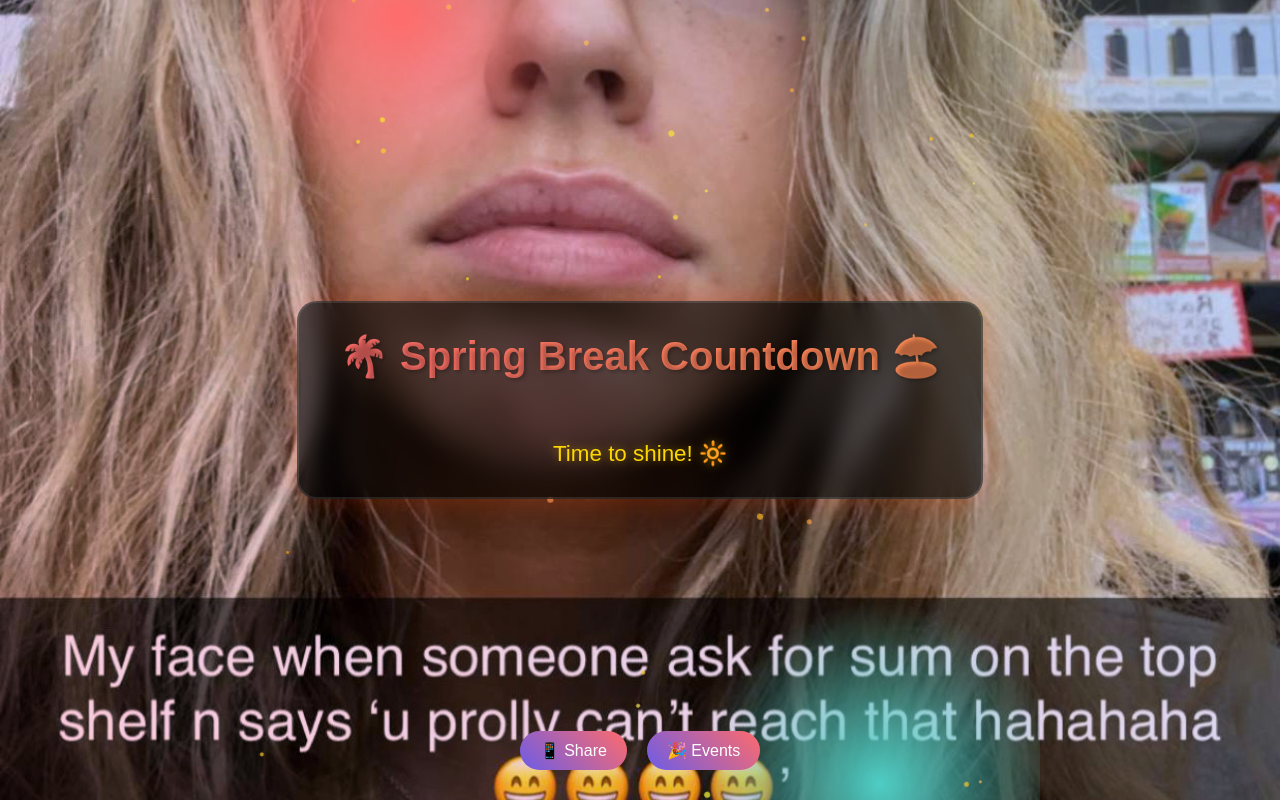
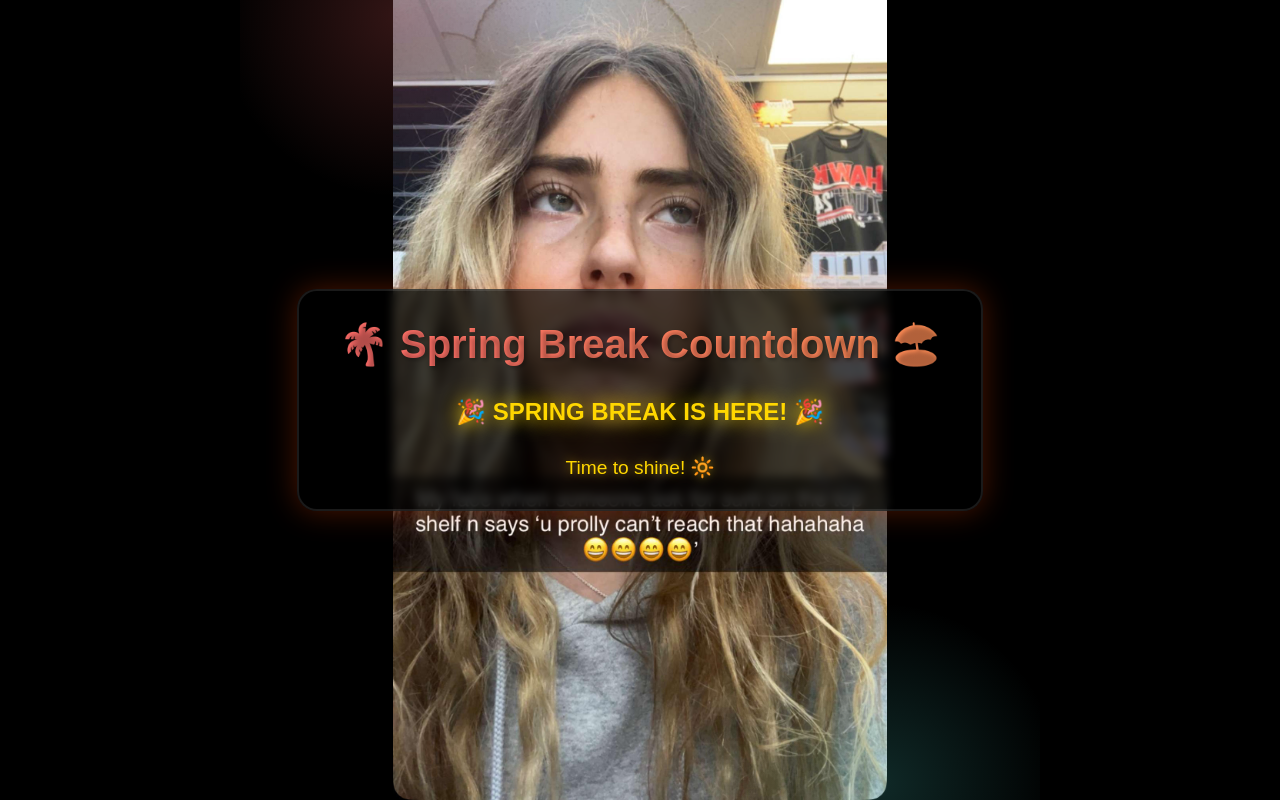
Before and after one commit to kerrydai/Timer, a plain HTML site: page index.html in a window 1280 px wide. Drawn offline with Linux system fonts and the light colour scheme.

Commit message:
lets see part 2

```diff
--- a/index.html
+++ b/index.html
@@ -11,13 +11,24 @@
     <div class="container">
       <h1>🌴 Spring Break Countdown 🏖️</h1>
       <div id="countdown">
-        <!-- Countdown blocks remain the same -->
+        <div class="time">
+          <span id="days">0</span>
+          <span class="label">Days</span>
+        </div>
+        <div class="time">
+          <span id="hours">0</span>
+          <span class="label">Hours</span>
+        </div>
+        <div class="time">
+          <span id="minutes">0</span>
+          <span class="label">Minutes</span>
+        </div>
+        <div class="time">
+          <span id="seconds">0</span>
+          <span class="label">Seconds</span>
+        </div>
       </div>
       <div class="motd">Time to shine! 🔆</div>
-    </div>
-    <div class="social-links">
-      <a href="#" class="social-icon">📱 Share</a>
-      <a href="#" class="social-icon">🎉 Events</a>
     </div>
     <script src="index.js"></script>
   </body>
--- a/index.js
+++ b/index.js
@@ -1,25 +1,6 @@
-// index.js - Enhanced with particle animation
+// index.js
 const springBreakDate = new Date('March 15, 2024 00:00:00').getTime();
 
-// Create floating particles
-function createParticles() {
-  const container = document.querySelector('.floating-shapes');
-  for (let i = 0; i < 50; i++) {
-    const particle = document.createElement('div');
-    particle.style.position = 'absolute';
-    particle.style.left = Math.random() * 100 + '%';
-    particle.style.top = Math.random() * 100 + '%';
-    particle.style.width = particle.style.height = Math.random() * 4 + 2 + 'px';
-    particle.style.background = `rgba(255,${Math.random() * 100 + 155},${Math.random() * 100},0.7)`;
-    particle.style.borderRadius = '50%';
-    particle.style.animation = `float ${Math.random() * 10 + 10}s infinite linear`;
-    container.appendChild(particle);
-  }
-}
-
-createParticles();
-
-// Existing countdown logic with added celebration effect
 function updateCountdown() {
   const now = new Date().getTime();
   const timeLeft = springBreakDate - now;
@@ -39,8 +20,6 @@ function updateCountdown() {
     document.getElementById('countdown').innerHTML = `
       <h2 style="color: #ffd700; text-shadow: 0 0 20px #ffd700;">🎉 SPRING BREAK IS HERE! 🎉</h2>
     `;
-    // Add celebration confetti
-    createParticles();
   }
 }
 
--- a/screen.css
+++ b/screen.css
@@ -18,13 +18,13 @@ body {
   align-items: center;
   min-height: 100vh;
   margin: 0;
-  background-image:
-    linear-gradient(45deg, rgba(255,0,100,0.2), rgba(0,100,255,0.2)),
-    url('image.jpg');
-  background-size: cover;
+  background-image: url('image.jpg');
+  background-size: contain;
   background-position: center;
-  background-blend-mode: multiply;
-  overflow: hidden;
+  background-repeat: no-repeat;
+  background-attachment: fixed;
+  background-color: #000;
+  overflow: auto;
   position: relative;
 }
 
@@ -33,8 +33,8 @@ body {
   width: 100vw;
   height: 100vh;
   background:
-    radial-gradient(circle at 20% 80%, #ff6b6b 0%, transparent 15%),
-    radial-gradient(circle at 80% 20%, #4ecdc4 0%, transparent 15%);
+    radial-gradient(circle at 20% 80%, rgba(255,107,107,0.2) 0%, transparent 15%),
+    radial-gradient(circle at 80% 20%, rgba(78,205,196,0.2) 0%, transparent 15%);
   animation: float 20s infinite linear;
   z-index: 0;
 }
@@ -46,15 +46,16 @@ body {
 
 .container {
   text-align: center;
-  background: rgba(0, 0, 0, 0.6);
+  background: rgba(0, 0, 0, 0.7);
   padding: 30px 40px;
   border-radius: 20px;
-  backdrop-filter: blur(10px);
+  backdrop-filter: blur(5px);
   border: 2px solid rgba(255,255,255,0.1);
   box-shadow: 0 0 30px rgba(255,69,0,0.3);
   max-width: 90%;
   z-index: 2;
   position: relative;
+  margin: 20px;
 }
 
 h1 {
@@ -69,15 +70,16 @@ h1 {
 #countdown {
   display: flex;
   justify-content: center;
-  gap: 25px;
+  gap: 15px;
   margin: 30px 0;
+  flex-wrap: wrap;
 }
 
 .time {
   background: linear-gradient(145deg, rgba(255,107,107,0.3), rgba(78,205,196,0.3));
-  padding: 25px;
+  padding: 20px;
   border-radius: 15px;
-  min-width: 120px;
+  min-width: 100px;
   transition: transform 0.3s ease;
   box-shadow: 0 4px 15px rgba(255,105,180,0.2);
 }
@@ -92,41 +94,21 @@ h1 {
 #seconds { color: #6c5ce7; }
 
 #days, #hours, #minutes, #seconds {
-  font-size: 3.5rem;
+  font-size: 3rem;
   font-weight: 800;
   text-shadow: 2px 2px 4px rgba(0,0,0,0.3);
 }
 
 .label {
-  font-size: 1.1rem;
+  font-size: 1rem;
   color: rgba(255,255,255,0.9);
   letter-spacing: 1px;
+  margin-top: 8px;
 }
 
 .motd {
   margin-top: 25px;
-  font-size: 1.4rem;
+  font-size: 1.2rem;
   color: #ffd700;
   text-shadow: 0 0 10px rgba(255,215,0,0.5);
 }
-
-.social-links {
-  position: fixed;
-  bottom: 30px;
-  display: flex;
-  gap: 20px;
-}
-
-.social-icon {
-  color: white;
-  padding: 10px 20px;
-  border-radius: 25px;
-  background: linear-gradient(45deg, #6c5ce7, #ff6b6b);
-  text-decoration: none;
-  transition: all 0.3s ease;
-}
-
-.social-icon:hover {
-  transform: scale(1.1);
-  box-shadow: 0 0 15px rgba(108,92,231,0.5);
-}
```
